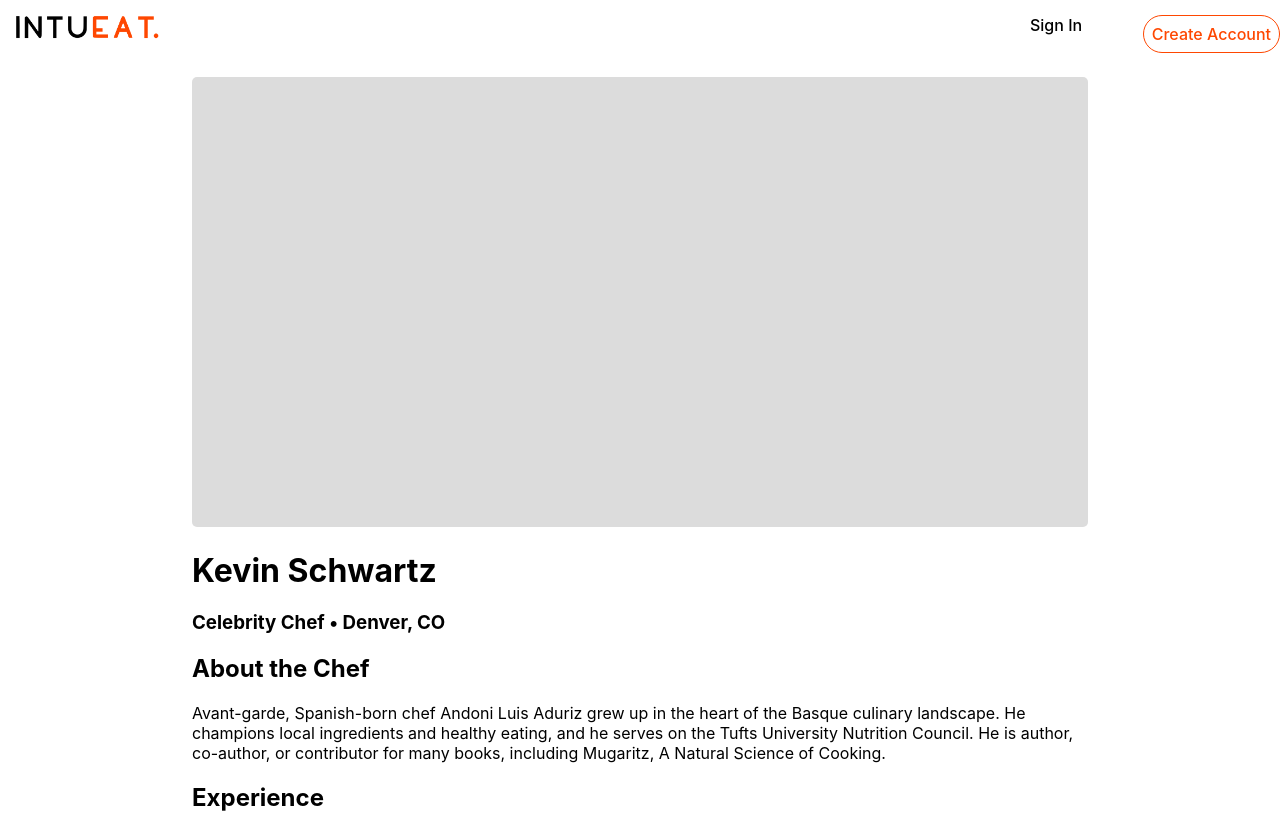
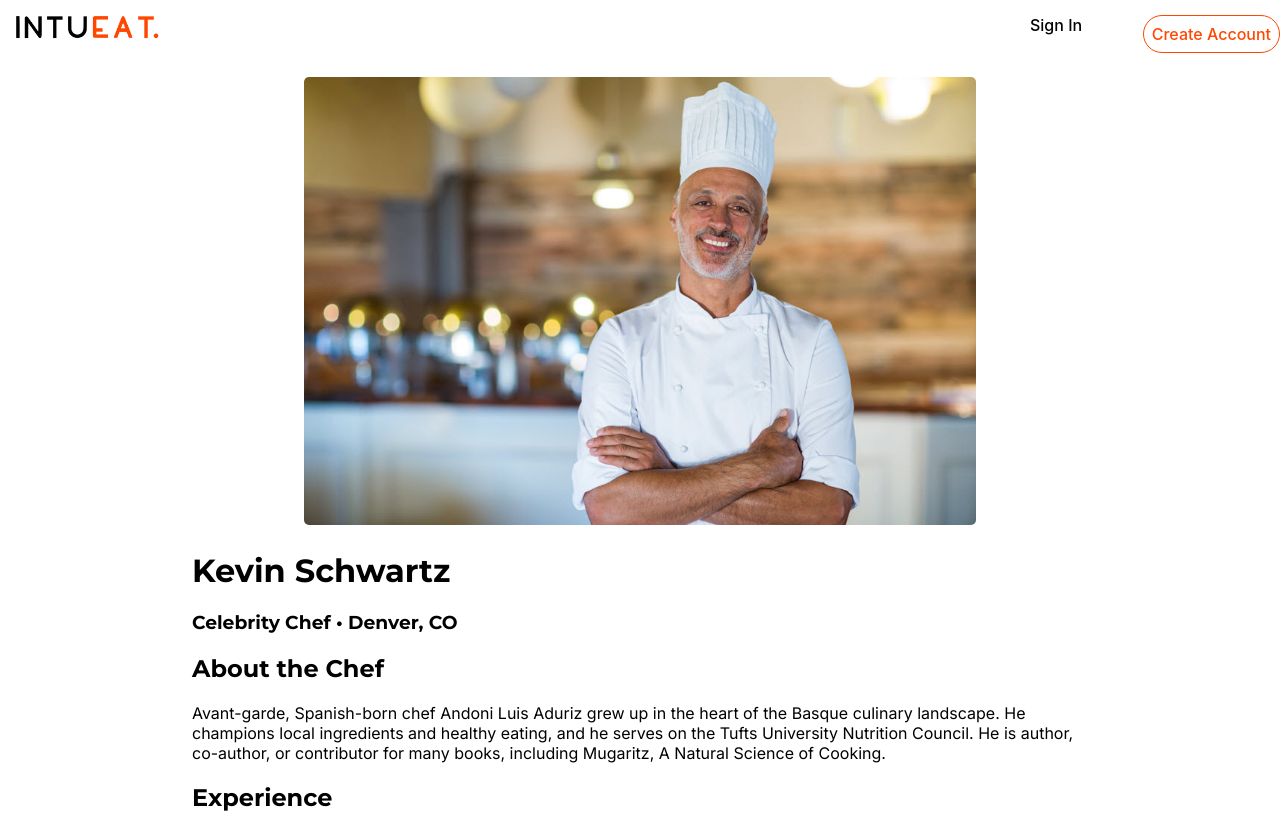
Before and after one commit to VPAbraham/intueat, a React (Create React App) app: page / in a window 1280 px wide. Shown: the top 813 px of the page. Built offline with nearby package versions, Linux system fonts and the light colour scheme.

Commit message:
Adjust sizing ang styling on elements in the ImageGal and HEader components

```diff
--- a/src/App.scss
+++ b/src/App.scss
@@ -1,7 +1,12 @@
-$red-orange: #fe4701;
-$light-grey: #d1d3d4;
-$dark-grey: #636466;
+@import './variables.scss';
 
+h1, h2, h3 {
+  font-family: $header-font;
+}
+
+p, li {
+  font-family: $paragraph-font;
+}
 
 .App {
 
--- a/src/components/Bar-left/Bar-left.scss
+++ b/src/components/Bar-left/Bar-left.scss
@@ -1,3 +1,5 @@
 .bar-left {
   text-align: left;
+  display: flex;
+  flex-direction: column;
 }
--- a/src/components/Image-gal/Image-gal.js
+++ b/src/components/Image-gal/Image-gal.js
@@ -12,7 +12,7 @@ const images = [chef1, chef2, chef3];
 const ImageGal = () => {
   return (
     <div className='image-gal'>
-
+      <img src={chef1}/>
     </div>
   )
 }
--- a/src/components/Image-gal/Image-gal.scss
+++ b/src/components/Image-gal/Image-gal.scss
@@ -2,7 +2,15 @@
 
 .image-gal {
   height: 450px;
-  background-color: rgb(220, 220, 220);
+  // background-color: $light-grey;
   margin: 3vh 0;
   border-radius: 5px;
+  text-align: center;
+
+  img {
+    max-width: 75%;
+    height: auto;
+    border-radius: 5px;
+
+  }
 }
--- a/src/variables.scss
+++ b/src/variables.scss
@@ -1,3 +1,6 @@
 $red-orange: #fe4701;
 $light-grey: #d1d3d4;
 $dark-grey: #636466;
+
+$header-font: 'Montserrat', sans-serif;
+$paragraph-font: 'Inter', sans-serif;
```
